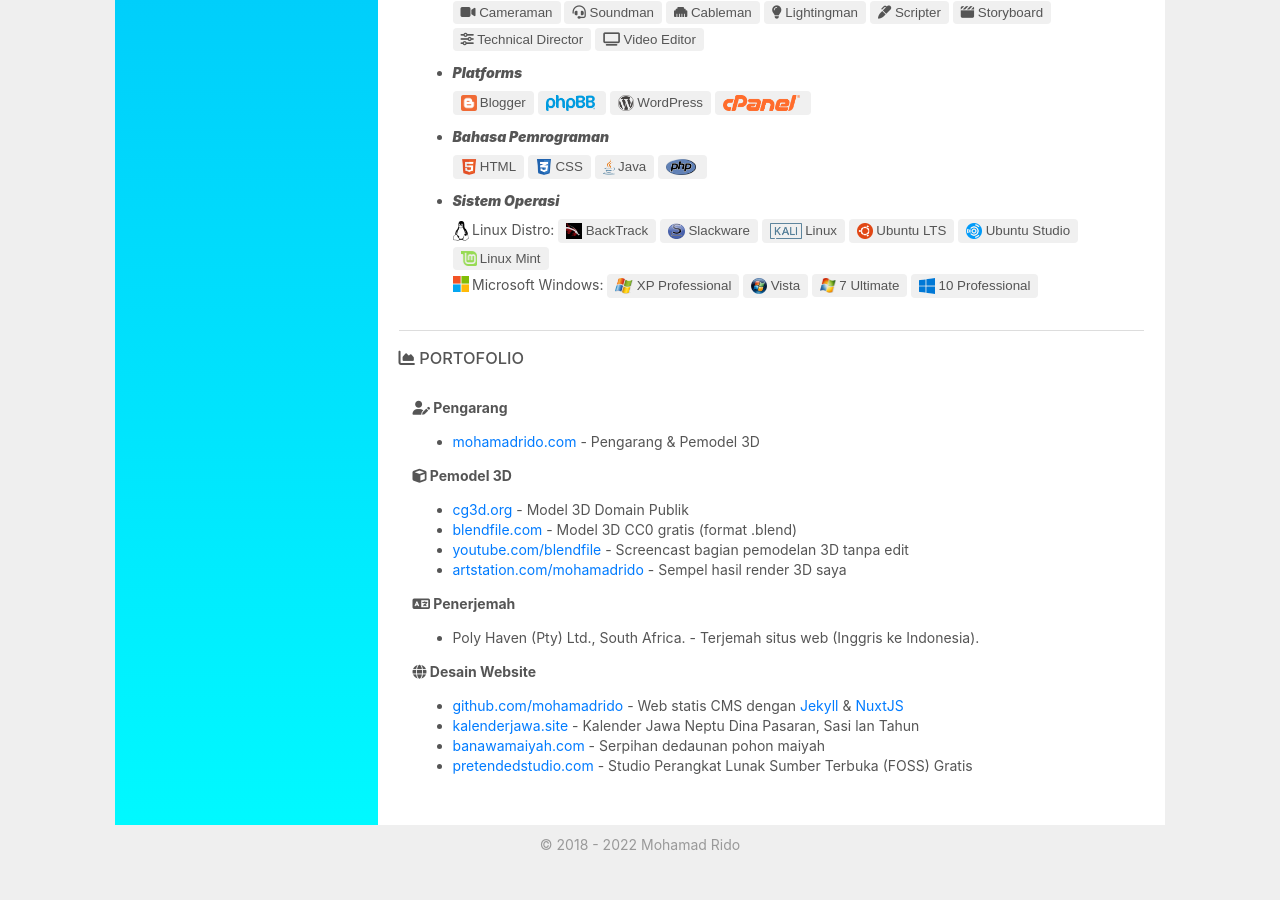
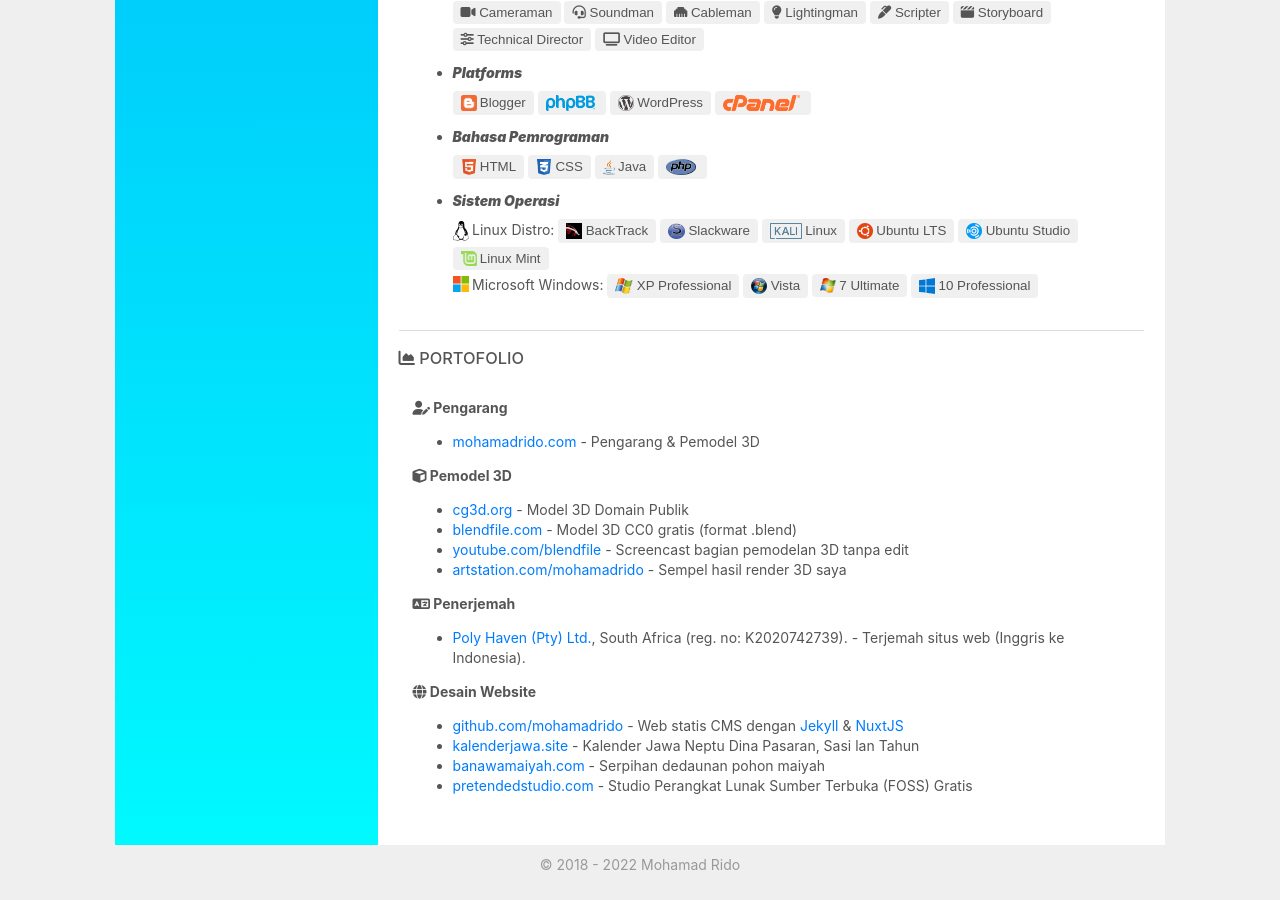
Before and after one commit to mohamadrido/about, a Jekyll site: the page built from id.html, in a window 1280 px wide and 900 px high, scrolled down 1655 px. Built offline with Jekyll 4.4.1, drawn with Linux system fonts in a browser that asks for light colours; nearby versions of some CDN libraries.

Commit message:
Update id.html

```diff
--- a/id.html
+++ b/id.html
@@ -142,7 +142,7 @@
 
     <b><i class="fa fa-language"></i> Penerjemah</b>
       <ul>
-      <li>Poly Haven (Pty) Ltd., South Africa. - Terjemah situs web (Inggris ke Indonesia).</li>
+      <li><a href="https://polyhaven.com/translate" rel="nofollow">Poly Haven (Pty) Ltd.</a>, South Africa (reg. no: K2020742739). - Terjemah situs web (Inggris ke Indonesia).</li>
       </ul>
 
     <b><i class="fa fa-globe"></i> Desain Website</b>
```
